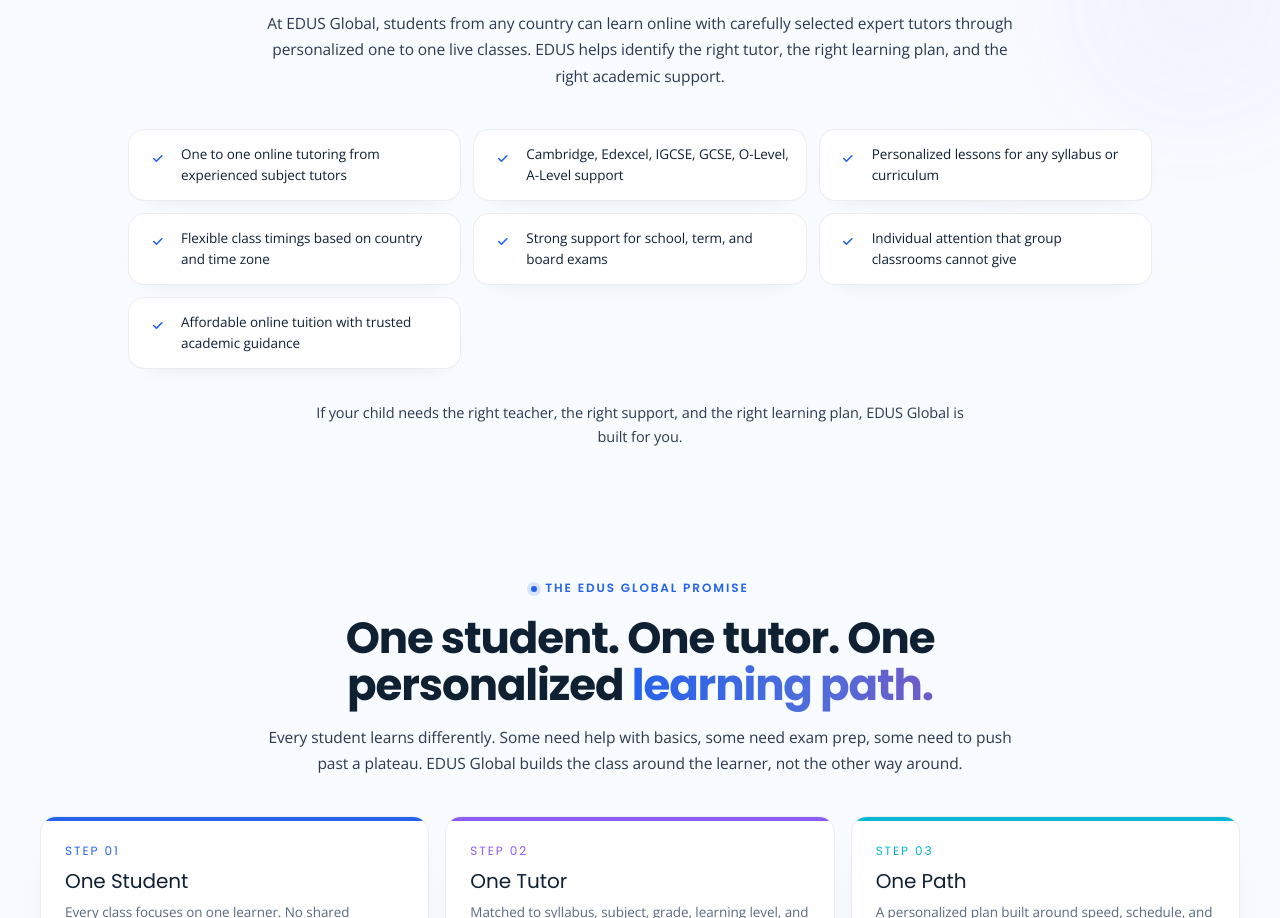
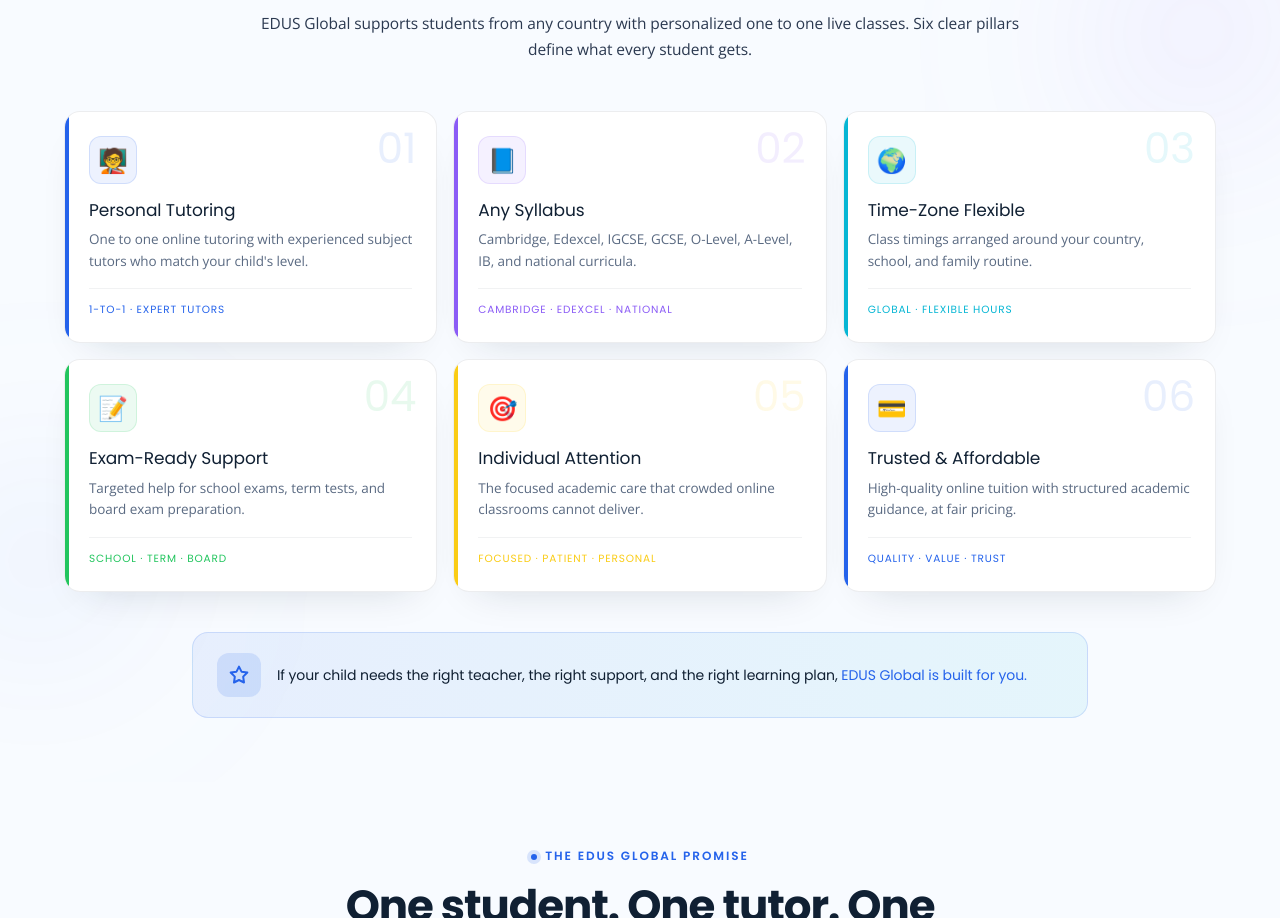
Before and after one commit to edustutor/edusmainwebsite, a Next.js app: page /global in a window 1280 px wide. Shown: the part 944-1862 px from the top of the page. Built offline with nearby package versions, Linux system fonts and the light colour scheme.

Commit message:
feat: restructure GlIntro component to enhance clarity and introduce new pillar features

```diff
--- a/components/global/GlIntro.tsx
+++ b/components/global/GlIntro.tsx
@@ -4,14 +4,57 @@
 import { fadeUp, staggerContainer, sectionRevealStrong, inView } from "@/lib/motion";
 import { SectionHead } from "./GlobalShared";
 
-const PERFECT_FOR = [
-  "One to one online tutoring from experienced subject tutors",
-  "Cambridge, Edexcel, IGCSE, GCSE, O-Level, A-Level support",
-  "Personalized lessons for any syllabus or curriculum",
-  "Flexible class timings based on country and time zone",
-  "Strong support for school, term, and board exams",
-  "Individual attention that group classrooms cannot give",
-  "Affordable online tuition with trusted academic guidance",
+type Pillar = {
+  icon: string;
+  title: string;
+  body: string;
+  tag: string;
+  tint: string;
+};
+
+const PILLARS: Pillar[] = [
+  {
+    icon: "🧑‍🏫",
+    title: "Personal Tutoring",
+    body: "One to one online tutoring with experienced subject tutors who match your child's level.",
+    tag: "1-to-1 · Expert Tutors",
+    tint: "#2563EB",
+  },
+  {
+    icon: "📘",
+    title: "Any Syllabus",
+    body: "Cambridge, Edexcel, IGCSE, GCSE, O-Level, A-Level, IB, and national curricula.",
+    tag: "Cambridge · Edexcel · National",
+    tint: "#8B5CF6",
+  },
+  {
+    icon: "🌍",
+    title: "Time-Zone Flexible",
+    body: "Class timings arranged around your country, school, and family routine.",
+    tag: "Global · Flexible Hours",
+    tint: "#06B6D4",
+  },
+  {
+    icon: "📝",
+    title: "Exam-Ready Support",
+    body: "Targeted help for school exams, term tests, and board exam preparation.",
+    tag: "School · Term · Board",
+    tint: "#22C55E",
+  },
+  {
+    icon: "🎯",
+    title: "Individual Attention",
+    body: "The focused academic care that crowded online classrooms cannot deliver.",
+    tag: "Focused · Patient · Personal",
+    tint: "#FACC15",
+  },
+  {
+    icon: "💳",
+    title: "Trusted & Affordable",
+    body: "High-quality online tuition with structured academic guidance, at fair pricing.",
+    tag: "Quality · Value · Trust",
+    tint: "#2563EB",
+  },
 ];
 
 export function GlIntro() {
@@ -19,44 +62,98 @@
     <section className="relative py-12 md:py-16 overflow-hidden scroll-mt-24">
       <div aria-hidden className="absolute inset-0 -z-10">
         <AmbientGlow top="14%" right="-4%" size={240} color="#8B5CF6" opacity={[0.08, 0.16]} duration={22} blur={80} />
+        <AmbientGlow bottom="10%" left="-4%" size={220} color="#2563EB" opacity={[0.08, 0.16]} duration={26} delay={3} blur={80} />
       </div>
+
       <div className="container-edge">
         <m.div variants={sectionRevealStrong} initial="hidden" whileInView="show" viewport={inView}>
           <SectionHead
             eyebrow="Who This Is For"
-            title="Learn from EDUS, wherever you are in the"
-            emphasis="world."
-            body="At EDUS Global, students from any country can learn online with carefully selected expert tutors through personalized one to one live classes. EDUS helps identify the right tutor, the right learning plan, and the right academic support."
+            title="Built for parents and students looking for"
+            emphasis="six things."
+            body="EDUS Global supports students from any country with personalized one to one live classes. Six clear pillars define what every student gets."
           />
         </m.div>
 
-        <m.ul
+        <m.div
           variants={staggerContainer}
           initial="hidden"
           whileInView="show"
           viewport={inView}
-          className="mt-10 grid sm:grid-cols-2 lg:grid-cols-3 gap-3 max-w-5xl mx-auto"
+          className="mt-12 grid sm:grid-cols-2 lg:grid-cols-3 gap-4 max-w-6xl mx-auto"
         >
-          {PERFECT_FOR.map((p) => (
-            <m.li
-              key={p}
+          {PILLARS.map((p, i) => (
+            <m.article
+              key={p.title}
               variants={fadeUp}
-              className="flex items-start gap-3 bg-white border border-[rgba(16,32,51,0.08)] rounded-2xl px-4 py-3.5 shadow-[0_10px_28px_-20px_rgba(16,32,51,0.18)]"
+              className="relative bg-white border border-[rgba(16,32,51,0.08)] rounded-2xl p-6 shadow-[0_18px_40px_-24px_rgba(16,32,51,0.18)] h-full overflow-hidden"
             >
-              <span className="inline-flex w-6 h-6 rounded-full bg-[#2563EB]/12 items-center justify-center shrink-0 mt-0.5">
-                <svg width="13" height="13" viewBox="0 0 24 24" fill="none" stroke="#2563EB" strokeWidth="3" aria-hidden>
-                  <path d="M5 12l5 5L20 7" strokeLinecap="round" strokeLinejoin="round" />
-                </svg>
+              {/* Numbered corner */}
+              <span
+                aria-hidden
+                className="absolute top-4 right-5 font-[family-name:var(--font-display)] font-800 text-[42px] leading-none opacity-[0.10]"
+                style={{ color: p.tint }}
+              >
+                {String(i + 1).padStart(2, "0")}
               </span>
-              <p className="text-[13.5px] text-[#102033] leading-[1.55]">{p}</p>
-            </m.li>
+
+              {/* Left accent bar */}
+              <span
+                aria-hidden
+                className="absolute top-0 left-0 h-full w-1"
+                style={{ background: p.tint }}
+              />
+
+              <div className="relative">
+                <span
+                  className="inline-flex w-12 h-12 rounded-xl items-center justify-center text-2xl"
+                  style={{ background: `${p.tint}15`, border: `1px solid ${p.tint}25` }}
+                >
+                  {p.icon}
+                </span>
+                <h3 className="mt-4 font-[family-name:var(--font-display)] font-700 text-[17px] text-[#102033] leading-tight">
+                  {p.title}
+                </h3>
+                <p className="text-[13.5px] text-[#5A6A82] mt-2 leading-[1.6]">{p.body}</p>
+                <div className="mt-4 pt-3 border-t border-[rgba(16,32,51,0.06)]">
+                  <p
+                    className="text-[10.5px] uppercase tracking-[0.08em] font-[family-name:var(--font-display)] font-700"
+                    style={{ color: p.tint }}
+                  >
+                    {p.tag}
+                  </p>
+                </div>
+              </div>
+            </m.article>
           ))}
-        </m.ul>
+        </m.div>
 
-        <p className="mt-8 max-w-2xl mx-auto text-center text-[14.5px] text-[#2B3950] leading-[1.7]">
-          If your child needs the right teacher, the right support, and the right learning
-          plan, EDUS Global is built for you.
-        </p>
+        {/* Closing reassurance ribbon */}
+        <m.div
+          variants={fadeUp}
+          initial="hidden"
+          whileInView="show"
+          viewport={inView}
+          className="mt-10 max-w-4xl mx-auto rounded-2xl px-6 py-5 flex flex-col sm:flex-row items-start sm:items-center gap-4"
+          style={{
+            background:
+              "linear-gradient(90deg, rgba(37,99,235,0.08) 0%, rgba(6,182,212,0.08) 100%)",
+            border: "1px solid rgba(37,99,235,0.16)",
+          }}
+        >
+          <span
+            className="inline-flex w-11 h-11 rounded-xl items-center justify-center shrink-0"
+            style={{ background: "rgba(37,99,235,0.14)" }}
+          >
+            <svg width="20" height="20" viewBox="0 0 24 24" fill="none" stroke="#2563EB" strokeWidth="2.4" aria-hidden>
+              <path d="M12 2l3 6 7 1-5 5 1 7-6-3-6 3 1-7-5-5 7-1z" strokeLinejoin="round" />
+            </svg>
+          </span>
+          <p className="text-[14px] text-[#102033] leading-[1.6] font-[family-name:var(--font-display)] font-600">
+            If your child needs the right teacher, the right support, and the right learning
+            plan, <span className="text-[#2563EB] font-700">EDUS Global is built for you.</span>
+          </p>
+        </m.div>
       </div>
     </section>
   );
```
